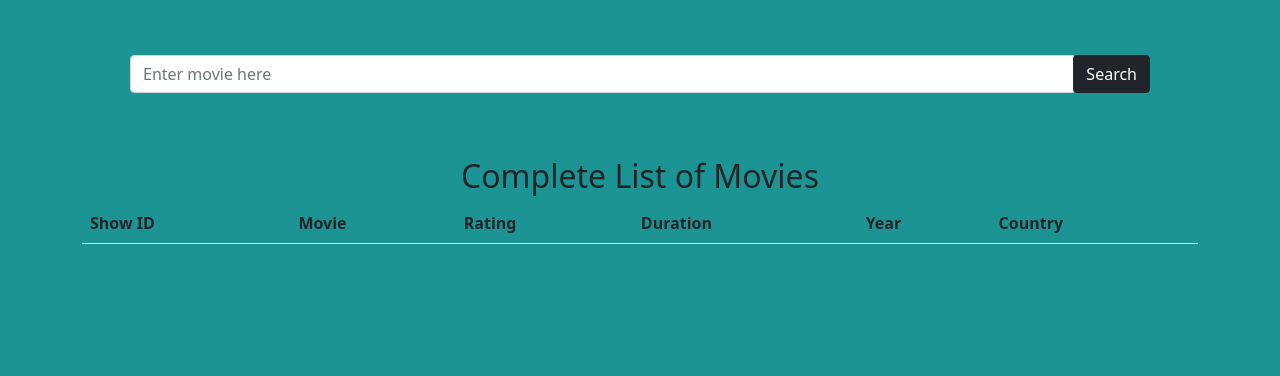
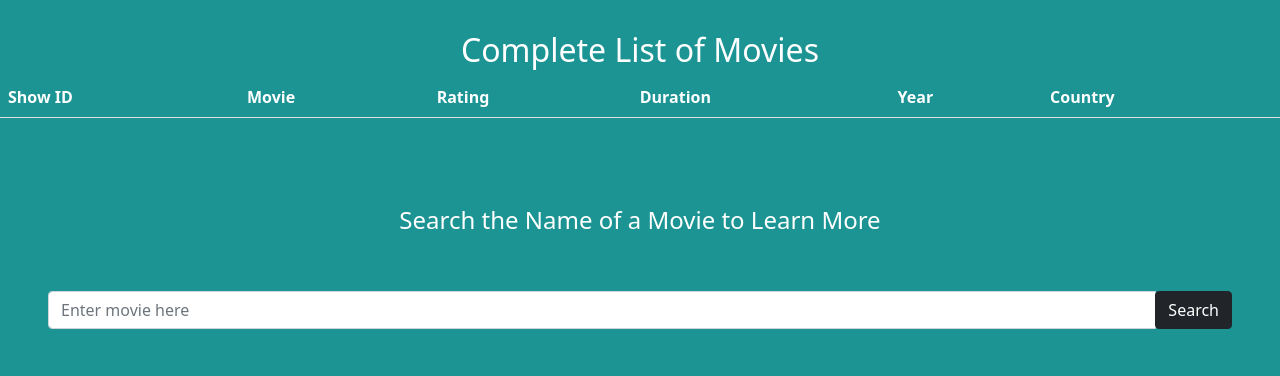
Before and after one commit to johnnylindsey/netflix-app, a PHP site: template templates/app.php in a window 1280 px wide. Shown: the part 194-570 px from the top of the page. Run offline with PHP 8.4, Linux system fonts and the light colour scheme; the template is opened without the code that fills it, so the values that code supplies are empty.

Commit message:
adding more CSS elements, working on movie.php page

```diff
--- a/templates/app.php
+++ b/templates/app.php
@@ -35,38 +35,25 @@
         }
         ?>
 
-        <div class="row">
-            <div class="col-xs-8 mx-auto">
 
-                <form action="?command=movie" method="post">
-
-                    <div class="input-group h-10 p-5 mb-3">
-                        <input type="text" class="form-control" name="theMovie" id="theMovie" placeholder="Enter movie here">
-                        <div class="input-group-append">
-                            <button class="btn btn-dark" type="submit">Search</button>
-                        </div>
-                    </div>
-                </form>
-
-            </div>
             <br />
         </div>
 
         <div class="row">
             <div class="col-xs-8 mx-auto">
-                <h2 class="text-center">Complete List of Movies</h2>
+                <h2 class="text-center" style="color: white;">Complete List of Movies</h2>
                 <table class="table">
                     <thead>
                         <tr>
-                            <th scope="col">Show ID</th>
-                            <th scope="col">Movie</th>
-                            <th scope="col">Rating</th>
-                            <th scope="col">Duration</th>
-                            <th scope="col">Year</th>
-                            <th scope="col">Country</th>
+                            <th scope="col" class="text-white">Show ID</th>
+                            <th scope="col" class="text-white">Movie</th>
+                            <th scope="col" class="text-white">Rating</th>
+                            <th scope="col" class="text-white">Duration</th>
+                            <th scope="col" class="text-white">Year</th>
+                            <th scope="col" class="text-white">Country</th>
                         </tr>
                     </thead>
-                    <tbody>
+                    <tbody class="text-white">
                         <?php
                         $data = $this->db->query("select * from movie order by movieName asc");
 
@@ -83,7 +70,22 @@
             </div>
 
         </div>
+        <br></br>
+        <h4 class="text-center" style="color: white;">Search the Name of a Movie to Learn More</h4>
+        <div class="row">
+            <div class="col-xs-8 mx-auto">
 
+                <form action="?command=movie" method="post">
+
+                    <div class="input-group h-10 p-5 mb-3">
+                        <input type="text" class="form-control" name="theMovie" id="theMovie" placeholder="Enter movie here">
+                        <div class="input-group-append">
+                            <button class="btn btn-dark" type="submit">Search</button>
+                        </div>
+                    </div>
+                </form>
+
+            </div>
     </div>
     <script src="https://cdn.jsdelivr.net/npm/bootstrap@5.1.1/dist/js/bootstrap.bundle.min.js" integrity="sha384-/bQdsTh/da6pkI1MST/rWKFNjaCP5gBSY4sEBT38Q/9RBh9AH40zEOg7Hlq2THRZ" crossorigin="anonymous"></script>
 </body>
--- a/templates/my-account.php
+++ b/templates/my-account.php
@@ -19,7 +19,6 @@
         <ul class="nav navbar-nav">
             <li><a href="?command=netflix" class="text-white">Netflix</a></li>
             <li><a href="?command=myAccount" class="text-white">My Account</a></li>
-            <li><a href="?command=deleteAccount" class="text-white">Delete Account</a></li>
             <li><a href="?command=logout" class="text-white">Logout</a></li>
         </ul>
     </div>
```
Also changed, not shown: templates/movie.php (+11 -10 lines).
